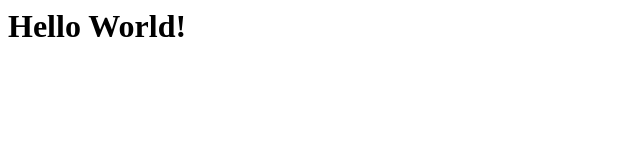
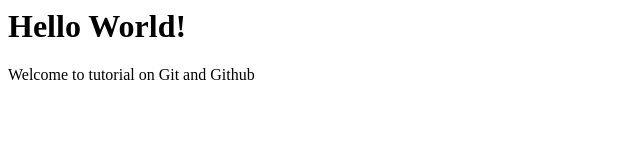
Before and after one commit to aravinda3195/git-tutorial, a plain HTML site: page index.html in a window 1280 px wide. Shown: the whole page, without its empty margins (0-640 px from the left). Drawn offline with Linux system fonts and the light colour scheme.

Commit message:
added welcome message

```diff
--- a/index.html
+++ b/index.html
@@ -4,6 +4,7 @@
 
  <body>
  <h1>Hello World!</h1>
+ <p>Welcome to tutorial on Git and Github</p>
  </body>
 
 </html>
```
